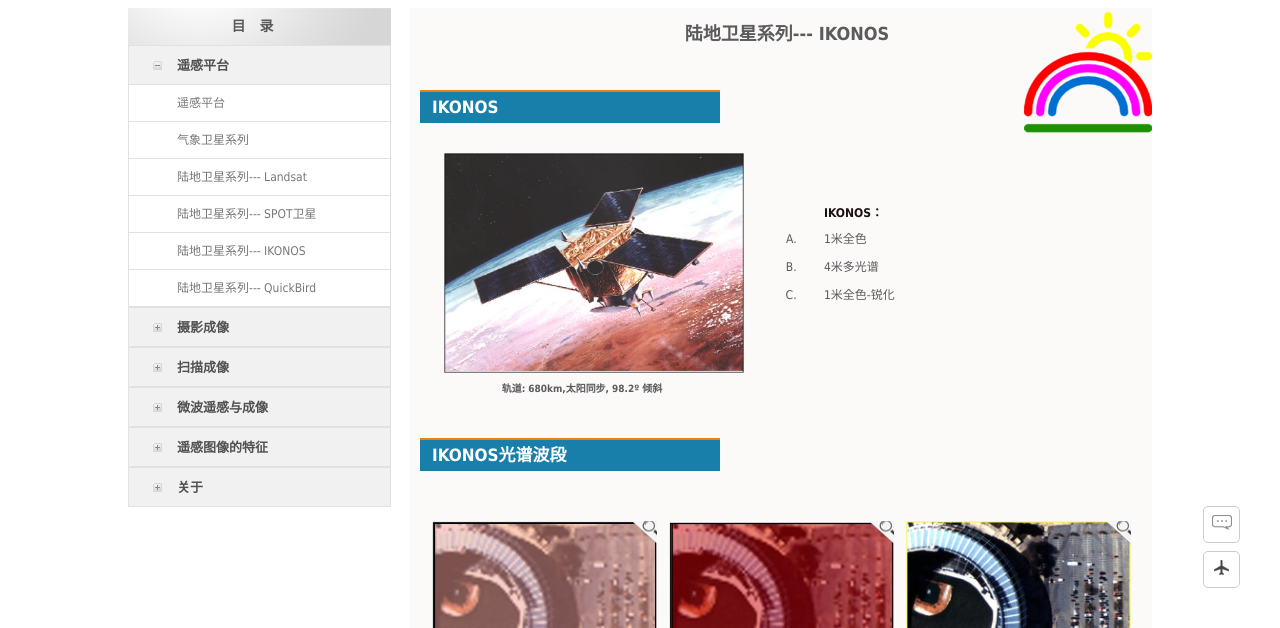
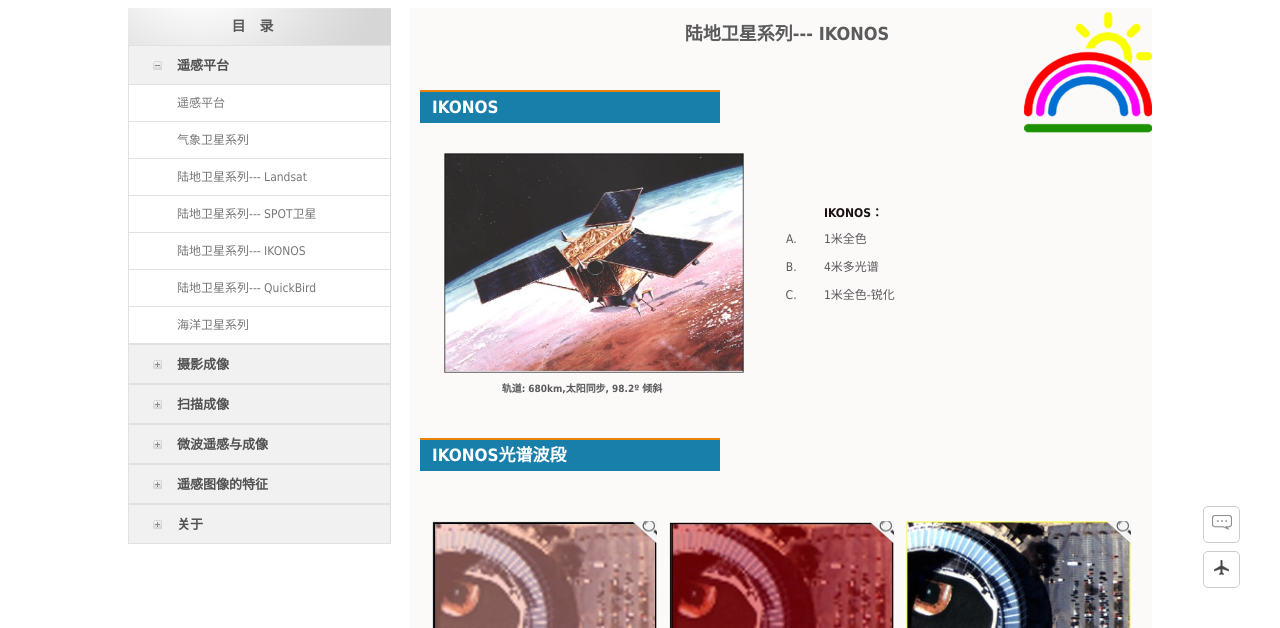
Before and after one commit to yinpan/RS, a plain HTML site: page 5.html in a window 1280 px wide. Shown: the part 172-800 px from the top of the page. Drawn offline with Linux system fonts and the light colour scheme.

Commit message:
Update something

```diff
--- a/5.html
+++ b/5.html
@@ -27,6 +27,7 @@
                 <a href="4.html">陆地卫星系列--- SPOT卫星</a>
                 <a href="5.html">陆地卫星系列--- IKONOS</a>
                 <a href="5.html#QuickBird">陆地卫星系列--- QuickBird</a>
+                <a href="5.html#hywx">海洋卫星系列</a>
 
             </div>
             <p class="menu_head">摄影成像</p>
```
Also changed, not shown: 2.html (+1 -0 lines), 3.html (+1 -0 lines), 4.html (+1 -0 lines), 6.html (+1 -0 lines), 7.html (+1 -0 lines), 8.html (+1 -0 lines), 9.html (+1 -0 lines), discuss.html (+1 -0 lines), index.html (+1 -0 lines).
